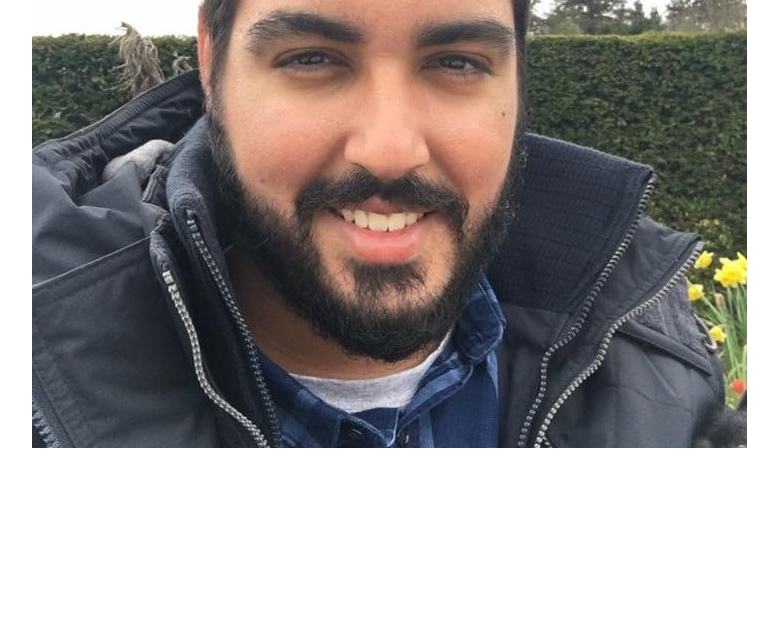
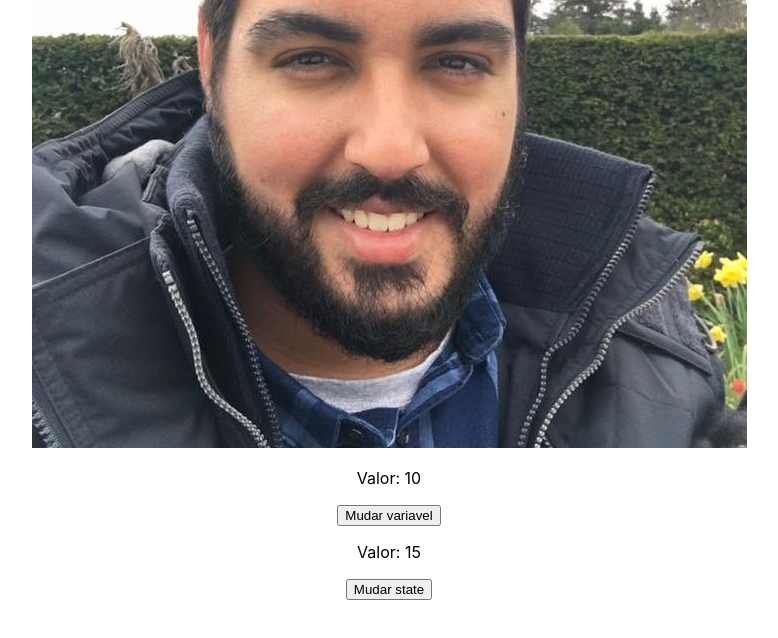
Before and after one commit to antoniolvitall/avancando-no-react, a React (Create React App) app in the folder avancando/: page / in a window 1280 px wide. Shown: the part 1433-2071 px from the top of the page, without its empty margins (251-1029 px from the left). Built offline with nearby package versions, Linux system fonts and the light colour scheme.

Commit message:
testando usestate

```diff
--- a/avancando/src/App.js
+++ b/avancando/src/App.js
@@ -1,5 +1,6 @@
 import './App.css';
 import Antonio from "./assets/antonio.jpg";
+import ManageData from './components/ManageData';
 
 function App() {
   return (
@@ -13,6 +14,7 @@
       <div>
         <img src={Antonio} alt="Eu" />
       </div>
+      <ManageData/>
     </div>
   );
 }
--- /dev/null
+++ b/avancando/src/components/ManageData.js
@@ -0,0 +1,23 @@
+import {useState} from 'react';
+
+const ManageData = () => {
+    let someData = 10;
+    console.log(someData);
+
+    const [number, setNumber] = useState(15);
+
+  return (
+    <div>
+        <div>
+            <p>Valor: {someData}</p>
+            <button onClick={() => (someData = 15)}>Mudar variavel</button>
+        </div>
+        <div>
+            <p>Valor: {number}</p>
+            <button onClick={() => setNumber(25)}>Mudar state</button>
+        </div>
+    </div>
+  )
+}
+
+export default ManageData
```
